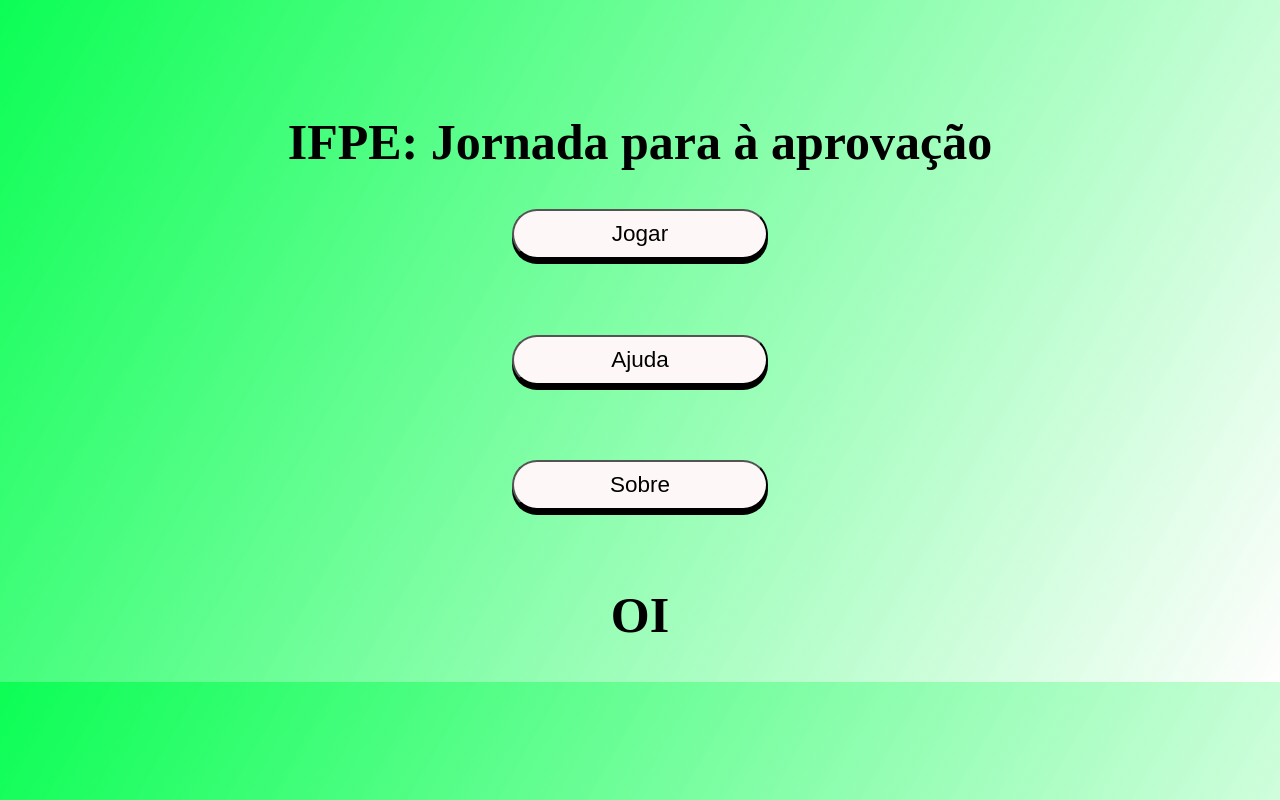
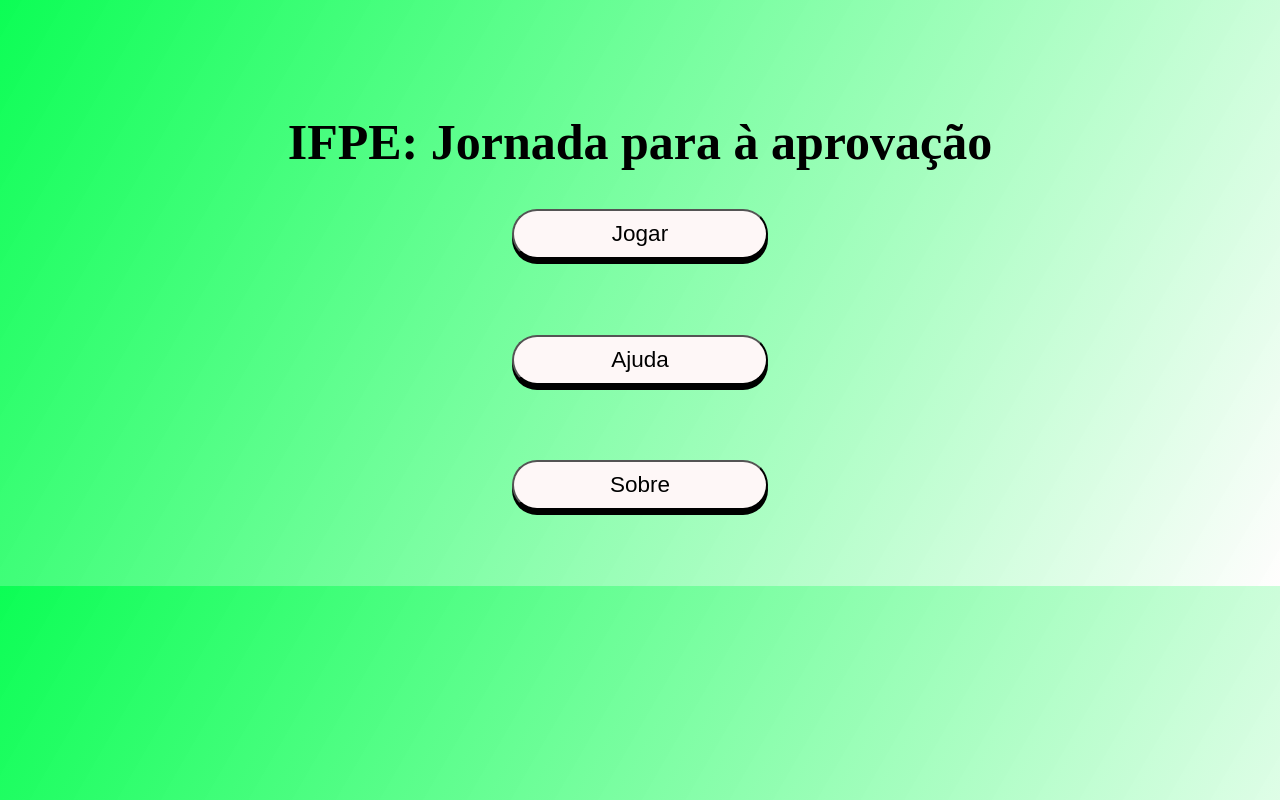
Before and after one commit to emanoelCarvalho/ProjetoRpg, a Svelte app: page / in a window 1280 px wide. Built offline with nearby package versions, Linux system fonts and the light colour scheme.

Commit message:
apagandoteste

```diff
--- a/src/Menu.svelte
+++ b/src/Menu.svelte
@@ -33,4 +33,3 @@
         Sobre
     </button>
 </div>
-<h1> OI</h1>
```
